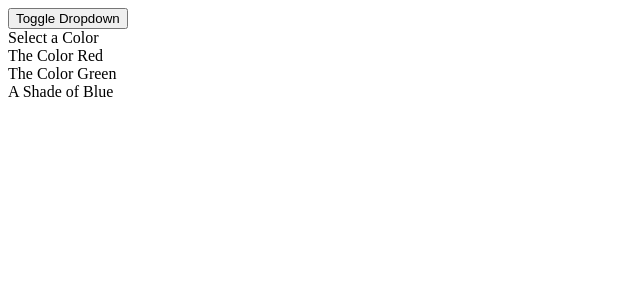
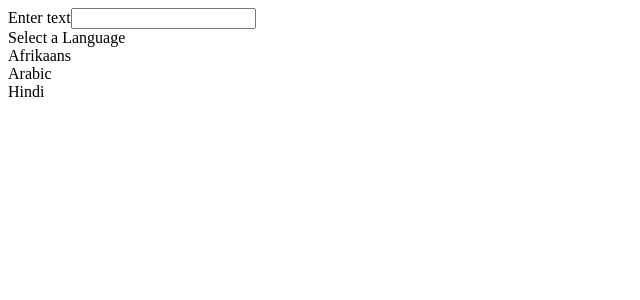
Before and after one commit to LINDGRENBA/widgets, a React (Create React App) app: page / in a window 1280 px wide. Shown: the top 300 px of the page, without its empty margins (0-640 px from the left). Built offline with nearby package versions, Linux system fonts and the light colour scheme; the HTML template or start-up script is replaced by a standard one.

Commit message:
Add translate and dropdown components for Translate widget.

```diff
--- a/src/App.js
+++ b/src/App.js
@@ -1,7 +1,8 @@
 import React, { useState } from 'react';
 // import Accordion from './components/Accordion';
 // import Search from './components/Search';
-import Dropdown from './components/Dropdown';
+// import Dropdown from './components/Dropdown';
+import Translate from './components/Translate';
 
 const App = () => {
 
@@ -37,21 +38,19 @@
     },
   ];
 
-  const [ selected, setSelected ] = useState(options[0]);
-  const [showDropdown, setShowDropdown] = useState(true);
+  // const [ selected, setSelected ] = useState(options[0]);
 
   return (
     <div>
       {/* <Accordion items={items}/> */}
       {/* <Search /> */}
-      <button onClick={() => {setShowDropdown(!showDropdown)}}>Toggle Dropdown</button>
-      { showDropdown ?
-        <Dropdown
+        {/* <Dropdown
+        label="Select a Color"
         selected={selected}
         options={options}
         onSelectedChange={setSelected}
-        /> : null
-        }
+        /> */}
+        <Translate />
     </div>
   )
 };
--- a/src/components/Dropdown.js
+++ b/src/components/Dropdown.js
@@ -1,6 +1,6 @@
 import React, { useState, useEffect, useRef } from 'react';
 
-const Dropdown = ({ options, selected, onSelectedChange }) => {
+const Dropdown = ({ label, options, selected, onSelectedChange }) => {
   const [open, setOpen] = useState(false);
   const ref = useRef();
 
@@ -41,7 +41,7 @@
   return (
     <div ref={ref} className="ui form">
       <div className="field">
-        <label className="label">Select a Color</label>
+        <label className="label">{label}</label>
         <div
           onClick={() => {setOpen(!open);
           }}
--- /dev/null
+++ b/src/components/Translate.js
@@ -0,0 +1,42 @@
+import React, { useState } from 'react';
+import Dropdown from './Dropdown';
+
+const options = [
+  {
+    label: 'Afrikaans',
+    value: 'af'
+  },
+  {
+    label: 'Arabic',
+    value: 'ar'
+  },
+  {
+    label: 'Hindi',
+    value: 'hi'
+  },
+]
+
+const Translate = () => {
+  const [language, setLanguage] = useState(options[0]);
+  const [text, setText] = useState('');
+
+  return (
+    <div>
+      <div className="ui form">
+        <div className="field">
+          <label>Enter text</label>
+          <input value={text} onChange={(e) => {
+          setText(e.target.value);
+          }} />
+        </div>
+      </div>
+      <Dropdown
+        label="Select a Language"
+        selected={language}
+        onSelectedChange={setLanguage}
+        options={options} />
+    </div>
+  )
+};
+
+export default Translate;
```
